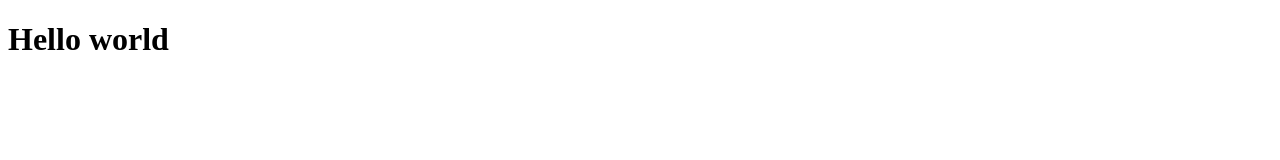
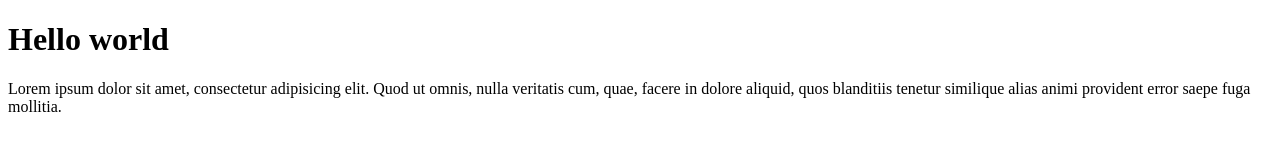
Before and after one commit to mutohir/remotegit, a plain HTML site: page index.html in a window 1280 px wide. Drawn offline with Linux system fonts and the light colour scheme.

Commit message:
menambahkan paragraph

```diff
--- a/index.html
+++ b/index.html
@@ -6,5 +6,7 @@
 </head>
 <body>
 	<h1>Hello world</h1>
+
+	<p>Lorem ipsum dolor sit amet, consectetur adipisicing elit. Quod ut omnis, nulla veritatis cum, quae, facere in dolore aliquid, quos blanditiis tenetur similique alias animi provident error saepe fuga mollitia.</p>
 </body>
 </html>
```
